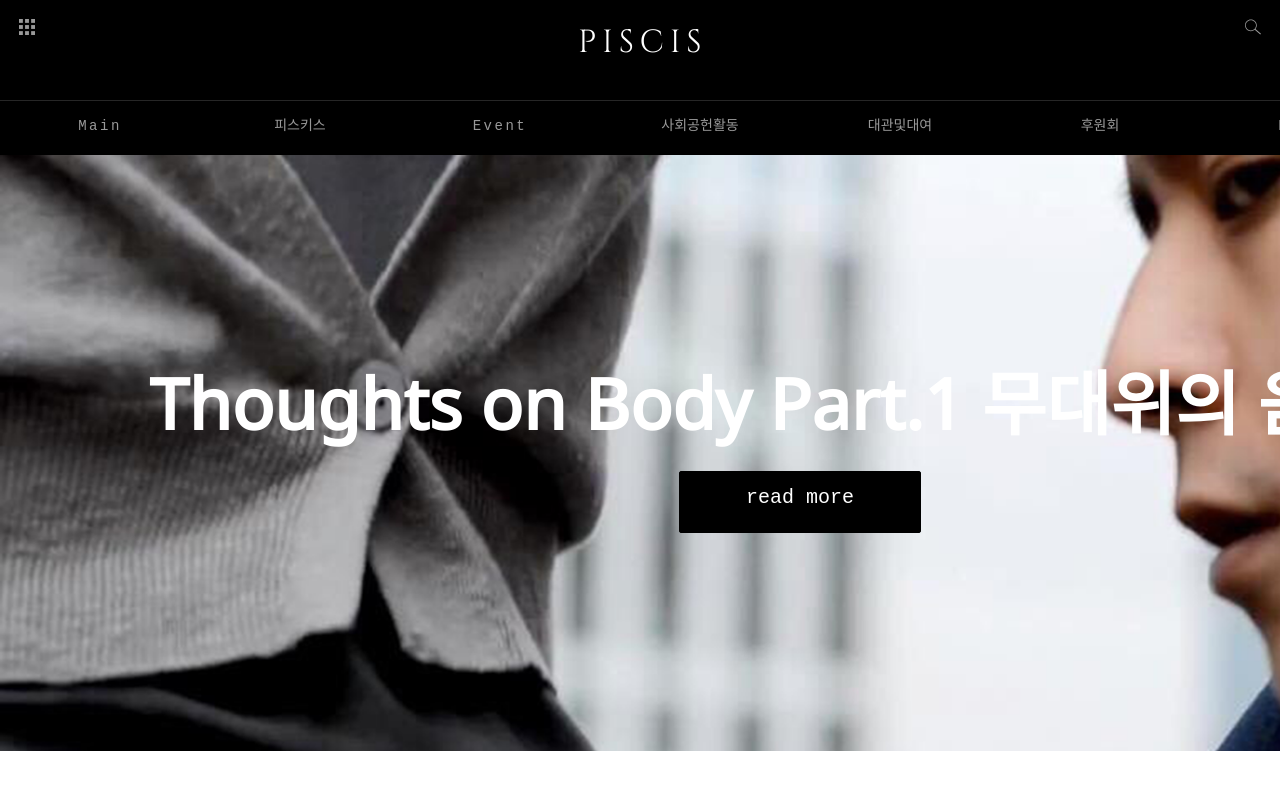
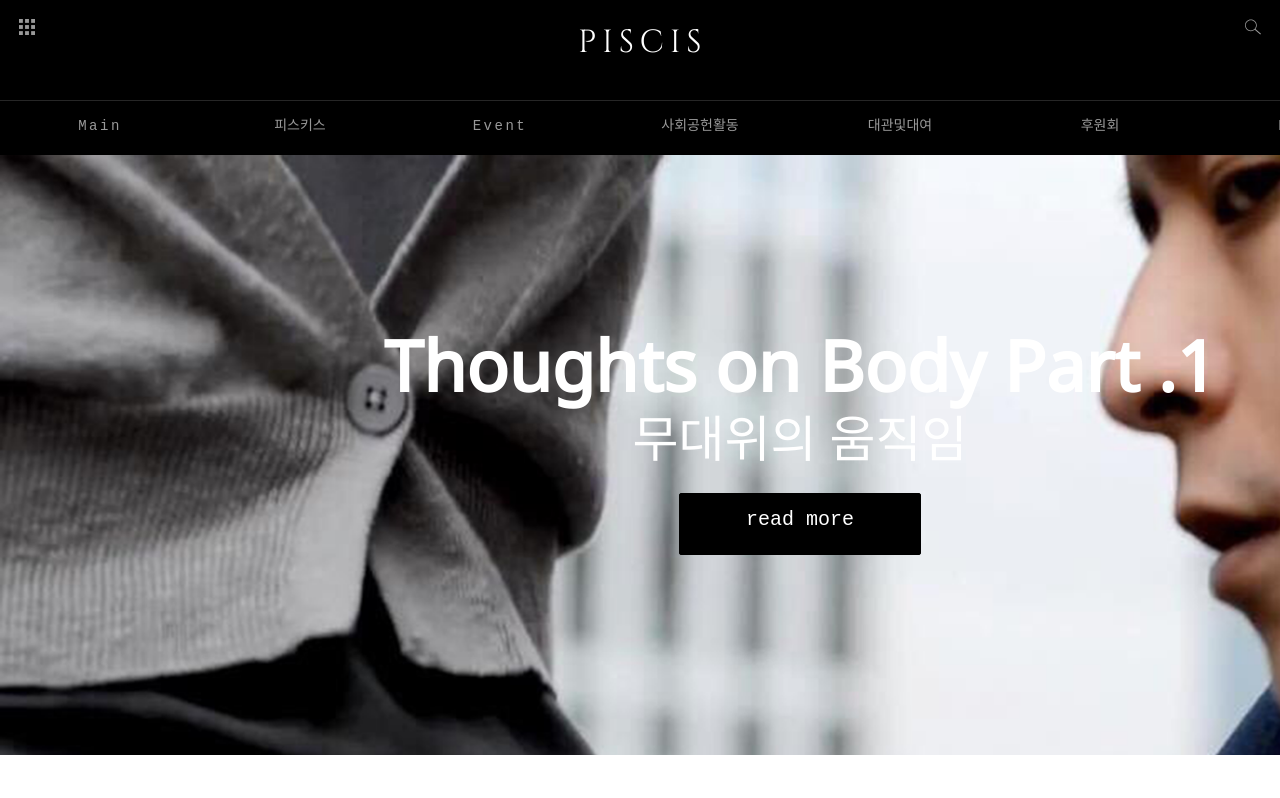
Before and after one commit to chungwoohee/portfolio, a website: page index.html in a window 1280 px wide. Shown: the top 798 px of the page. Drawn offline with nearby package versions, Linux system fonts and the light colour scheme; a web font is replaced by a local one.

Commit message:
last20170707

```diff
--- a/assets/css/style.dev.css
+++ b/assets/css/style.dev.css
@@ -8,7 +8,7 @@
   background: url(../../image/pic/main.png);
   background-size: cover;
   margin: 0 auto;
-  margin-top: 50px;
+  margin-top: 54px;
   position: relative;
 }
 /* line 11, assets\less\variable.less */
@@ -33,28 +33,29 @@
 .main .title {
   width: 1600px;
   position: absolute;
-  top: 33%;
+  top: 27%;
 }
 /* line 33, assets\less\variable.less */
 .main .title .workshopTitle {
+  font-family: 'Noto Sans', sans-serif;
   position: relative;
   text-align: center;
   z-index: 999;
 }
-/* line 38, assets\less\variable.less */
+/* line 39, assets\less\variable.less */
 .main .title h1 {
   color: #fff;
   font-size: 70px;
   display: inline-block;
 }
-/* line 45, assets\less\variable.less */
+/* line 46, assets\less\variable.less */
 .main span {
   display: block;
   color: #fff;
-  font-size: 25px;
-  line-height: 30px;
+  font-size: 50px;
+  line-height: 50px;
 }
-/* line 52, assets\less\variable.less */
+/* line 53, assets\less\variable.less */
 .main .Btn span {
   width: 240px;
   height: 60px;
@@ -66,15 +67,15 @@
   border: 1px #000 solid;
   border-radius: 2px;
   margin: 0 auto;
-  margin-top: 20px;
+  margin-top: 30px;
   position: relative;
   z-index: 999;
 }
-/* line 71, assets\less\variable.less */
+/* line 72, assets\less\variable.less */
 .news span {
   display: block;
 }
-/* line 75, assets\less\variable.less */
+/* line 76, assets\less\variable.less */
 .news .Btn span {
   width: 240px;
   height: 60px;
@@ -85,24 +86,24 @@
   text-align: center;
   font-size: 20px;
 }
-/* line 86, assets\less\variable.less */
+/* line 87, assets\less\variable.less */
 .news .rental .paragraph .Btn span {
   width: 120px;
   float: left;
 }
-/* line 91, assets\less\variable.less */
+/* line 92, assets\less\variable.less */
 .news .rent span {
   border: 1px #2ef7b2 solid;
   color: #2ef7b2;
   background-color: #fff;
 }
-/* line 98, assets\less\variable.less */
+/* line 99, assets\less\variable.less */
 .news .hall span {
   background-color: #2ef7b2;
   color: #146348;
   margin-left: 10px;
 }
-/* line 111, assets\less\variable.less */
+/* line 112, assets\less\variable.less */
 section.video .Btn span {
   display: inline-block;
   width: 240px;
@@ -197,7 +198,7 @@ a {
 /* line 69, assets\less\common.less */
 .wrap .gnb .menu {
   height: 50px;
-  background: #000;
+  background-color: rgba(0, 0, 0, 0.9);
   font-size: 0;
   position: absolute;
   width: 100%;
@@ -207,49 +208,50 @@ a {
 }
 /* line 79, assets\less\common.less */
 .wrap .gnb .menu .slidemenu {
-  height: 50px;
+  background-color: #000;
+  height: 54px;
 }
-/* line 81, assets\less\common.less */
+/* line 82, assets\less\common.less */
 .wrap .gnb .menu .slidemenu a {
   color: #999;
   font-size: 14px;
   display: inline-block;
 }
-/* line 86, assets\less\common.less */
+/* line 87, assets\less\common.less */
 .wrap .gnb .menu .slidemenu .en {
   letter-spacing: 0.18em;
 }
-/* line 87, assets\less\common.less */
+/* line 88, assets\less\common.less */
 .wrap .gnb .menu .slidemenu > ul {
   margin: 0 auto;
   width: 1600px;
   text-align: center;
   line-height: 50px;
 }
-/* line 92, assets\less\common.less */
+/* line 93, assets\less\common.less */
 .wrap .gnb .menu .slidemenu > ul > li {
   display: block;
   float: left;
   width: 200px;
 }
-/* line 100, assets\less\common.less */
+/* line 101, assets\less\common.less */
 .wrap .gnb .menu .sl {
   display: none;
   height: 600px;
   position: relative;
 }
-/* line 104, assets\less\common.less */
+/* line 105, assets\less\common.less */
 .wrap .gnb .menu .sl ul li {
   padding-top: 10px;
   line-height: 35px;
 }
-/* line 105, assets\less\common.less */
+/* line 106, assets\less\common.less */
 .wrap .gnb .menu .sl li > a {
   font-size: 13px;
   width: 100%;
   height: 100%;
 }
-/* line 112, assets\less\common.less */
+/* line 113, assets\less\common.less */
 .wrap .contents section .h1 {
   border: 1px #Ff0 solid;
   font-size: 38px;
@@ -258,41 +260,41 @@ a {
   text-transform: uppercase;
   letter-spacing: 0.1em;
 }
-/* line 121, assets\less\common.less */
+/* line 122, assets\less\common.less */
 .wrap .contents section.main {
   height: 600px;
   background-color: #f2f2f2;
 }
-/* line 126, assets\less\common.less */
+/* line 127, assets\less\common.less */
 .wrap .contents section.news {
   width: 1600px;
   margin: 0 auto;
   margin-top: 50px;
 }
-/* line 131, assets\less\common.less */
+/* line 132, assets\less\common.less */
 .wrap .contents section.news .calendar {
   width: 1600px;
   height: 200px;
   outline: 1px #ccc solid;
   margin-bottom: 50px;
 }
-/* line 138, assets\less\common.less */
+/* line 139, assets\less\common.less */
 .wrap .contents section.news .box {
   width: 1600px;
   height: 930px;
   margin: 0 auto;
 }
-/* line 143, assets\less\common.less */
+/* line 144, assets\less\common.less */
 .wrap .contents section.news .box .paragraph {
   border: 1px #f00 solid;
   margin: 20px;
 }
-/* line 147, assets\less\common.less */
+/* line 148, assets\less\common.less */
 .wrap .contents section.news .box .paragraph h1 {
   border: 1px #f0f solid;
   letter-spacing: 0.09em;
 }
-/* line 152, assets\less\common.less */
+/* line 153, assets\less\common.less */
 .wrap .contents section.news .box .topic {
   width: 450px;
   height: 100%;
@@ -300,31 +302,31 @@ a {
   float: left;
   display: grid;
 }
-/* line 160, assets\less\common.less */
+/* line 161, assets\less\common.less */
 .wrap .contents section.news .box .first {
   outline: 1px #ccc solid;
 }
-/* line 162, assets\less\common.less */
+/* line 163, assets\less\common.less */
 .wrap .contents section.news .box .first h1 {
   font-family: 'Cinzel', serif;
   margin: 0;
 }
-/* line 165, assets\less\common.less */
+/* line 166, assets\less\common.less */
 .wrap .contents section.news .box .second {
   margin: 0 125px;
   outline: 1px #ccc solid;
 }
-/* line 168, assets\less\common.less */
+/* line 169, assets\less\common.less */
 .wrap .contents section.news .box .second h1 {
   font-family: 'Cinzel', serif;
   margin: 0;
 }
-/* line 171, assets\less\common.less */
+/* line 172, assets\less\common.less */
 .wrap .contents section.news .box .article {
   width: 450px;
   height: 460px;
 }
-/* line 176, assets\less\common.less */
+/* line 177, assets\less\common.less */
 .wrap .contents section.news .box .article > span {
   border: 1px #00f solid;
   margin-left: 20px;
@@ -332,108 +334,108 @@ a {
   font-size: 12px;
   font-weight: 600;
 }
-/* line 184, assets\less\common.less */
+/* line 185, assets\less\common.less */
 .wrap .contents section.news .box .img {
   width: 450px;
   height: 450px;
 }
-/* line 189, assets\less\common.less */
+/* line 190, assets\less\common.less */
 .wrap .contents section.news .box img {
   width: 100%;
 }
-/* line 194, assets\less\common.less */
+/* line 195, assets\less\common.less */
 .wrap .contents section.news .box .third h1 {
   margin: 0;
 }
-/* line 195, assets\less\common.less */
+/* line 196, assets\less\common.less */
 .wrap .contents section.news .box .third .rental {
   margin-top: 30px;
 }
-/* line 200, assets\less\common.less */
+/* line 201, assets\less\common.less */
 .wrap .contents section.news .box .third > div {
   outline: 1px #ccc solid;
   width: 450px;
   height: 450px;
 }
-/* line 206, assets\less\common.less */
+/* line 207, assets\less\common.less */
 .wrap .contents section.news .box .third .paragraph .infotitle {
   border: 1px #00f solid;
   font-size: 12px;
   font-weight: 600;
   margin-bottom: 20px;
 }
-/* line 216, assets\less\common.less */
+/* line 217, assets\less\common.less */
 .wrap .contents section.sns {
   width: 100%;
   margin-top: 50px;
 }
-/* line 219, assets\less\common.less */
+/* line 220, assets\less\common.less */
 .wrap .contents section.sns .social {
   width: 1600px;
   height: 474px;
   margin: 0 auto;
 }
-/* line 224, assets\less\common.less */
+/* line 225, assets\less\common.less */
 .wrap .contents section.sns .social li {
   float: left;
   width: 790px;
   height: 474px;
 }
-/* line 229, assets\less\common.less */
+/* line 230, assets\less\common.less */
 .wrap .contents section.sns .social li a > img {
   width: 40px;
   height: 50px;
   float: right;
 }
-/* line 235, assets\less\common.less */
+/* line 236, assets\less\common.less */
 .wrap .contents section.sns .social li .blogimg {
   background-color: #f49ac1;
   outline: 1px #ccc solid;
   height: 400px;
 }
-/* line 241, assets\less\common.less */
+/* line 242, assets\less\common.less */
 .wrap .contents section.sns .social li .snsimg {
   outline: 1px #00F solid;
 }
-/* line 245, assets\less\common.less */
+/* line 246, assets\less\common.less */
 .wrap .contents section.sns .social li .snsimg ul > li {
   outline: 1px #000 solid;
   width: 197.5px;
   height: 200px;
 }
-/* line 253, assets\less\common.less */
+/* line 254, assets\less\common.less */
 .wrap .contents section.sns .social .media {
   margin-left: 20px;
 }
-/* line 260, assets\less\common.less */
+/* line 261, assets\less\common.less */
 .wrap .contents section.video {
   outline: 1px #f0f solid;
   margin: 0 auto;
   margin-top: 50px;
 }
-/* line 265, assets\less\common.less */
+/* line 266, assets\less\common.less */
 .wrap .contents section.video .videoimg {
   width: 1600px;
   margin: 0 auto;
   height: 200px;
 }
-/* line 270, assets\less\common.less */
+/* line 271, assets\less\common.less */
 .wrap .contents section.video .videoimg img {
   width: 100%;
   height: 100%;
 }
-/* line 273, assets\less\common.less */
+/* line 274, assets\less\common.less */
 .wrap .contents section.video .videoaline {
   width: 1600px;
   margin: 0 auto;
 }
-/* line 277, assets\less\common.less */
+/* line 278, assets\less\common.less */
 .wrap .contents section.video .videoaline a > img {
   width: 40px;
   height: 50px;
   float: right;
 }
-/* line 287, assets\less\common.less */
+/* line 288, assets\less\common.less */
 .wrap .footer {
   height: 329px;
   background: #000;
@@ -443,11 +445,11 @@ a {
   font-size: 11px;
   border: 1px #f00 solid;
 }
-/* line 296, assets\less\common.less */
+/* line 297, assets\less\common.less */
 .wrap .footer .footerwrap {
   height: 176px;
 }
-/* line 299, assets\less\common.less */
+/* line 300, assets\less\common.less */
 .wrap .footer .footerwrap .container > div {
   width: 240px;
   height: 73px;
@@ -456,52 +458,52 @@ a {
   margin: 45px 15px 0 0;
   line-height: 20px;
 }
-/* line 309, assets\less\common.less */
+/* line 310, assets\less\common.less */
 .wrap .footer .footerwrap .container p {
   color: #757474;
   font-size: 9px;
 }
-/* line 314, assets\less\common.less */
+/* line 315, assets\less\common.less */
 .wrap .footer .footerwrap .container {
   width: 1600px;
   margin: 0 auto;
 }
-/* line 318, assets\less\common.less */
+/* line 319, assets\less\common.less */
 .wrap .footer .footerwrap .container .info {
   width: 349px;
 }
-/* line 320, assets\less\common.less */
+/* line 321, assets\less\common.less */
 .wrap .footer .footerwrap .container span {
   display: inline-block;
   color: #fff;
   text-transform: uppercase;
   font-weight: normal;
 }
-/* line 327, assets\less\common.less */
+/* line 328, assets\less\common.less */
 .wrap .footer .footerwrap .container .name {
   color: #fff;
 }
-/* line 329, assets\less\common.less */
+/* line 330, assets\less\common.less */
 .wrap .footer .footerwrap .container .pis {
   padding-right: 5px;
   border-right: 1px #ccc solid;
   line-height: 8px;
 }
-/* line 330, assets\less\common.less */
+/* line 331, assets\less\common.less */
 .wrap .footer .footerwrap .container .master {
   font-size: 10px;
 }
-/* line 331, assets\less\common.less */
+/* line 332, assets\less\common.less */
 .wrap .footer .footerwrap .container .local {
   line-height: 11px;
   margin-top: 10px;
 }
-/* line 332, assets\less\common.less */
+/* line 333, assets\less\common.less */
 .wrap .footer .footerwrap .container .num {
   line-height: 11px;
   margin-top: 30px;
 }
-/* line 333, assets\less\common.less */
+/* line 334, assets\less\common.less */
 .wrap .footer .footerwrap .container .email {
   padding: 14px;
   font-size: .65em;
@@ -509,62 +511,62 @@ a {
   text-align: center;
   border: 1px #fff solid;
 }
-/* line 339, assets\less\common.less */
+/* line 340, assets\less\common.less */
 .wrap .footer .footerwrap .container .email a {
   color: #fff;
 }
-/* line 342, assets\less\common.less */
+/* line 343, assets\less\common.less */
 .wrap .footer .footerwrap .container .fallow .snsBtngroup {
   margin-top: 26px;
 }
-/* line 344, assets\less\common.less */
+/* line 345, assets\less\common.less */
 .wrap .footer .footerwrap .container .fallow .snsBtngroup a {
   margin: 0 10px 0 0;
 }
-/* line 345, assets\less\common.less */
+/* line 346, assets\less\common.less */
 .wrap .footer .footerwrap .container .fallow .snsBtngroup a svg {
   width: 25px;
 }
-/* line 353, assets\less\common.less */
+/* line 354, assets\less\common.less */
 .wrap .footer .footerend .notice {
   width: 1600px;
   margin: 0 auto;
   margin-bottom: 44px;
 }
-/* line 357, assets\less\common.less */
+/* line 358, assets\less\common.less */
 .wrap .footer .footerend .notice span {
   display: block;
   color: #fff;
   font-size: 10px;
   color: #757474;
 }
-/* line 365, assets\less\common.less */
+/* line 366, assets\less\common.less */
 .wrap .footer .footerend .end {
   border-top: 1px #262626 solid;
 }
-/* line 368, assets\less\common.less */
+/* line 369, assets\less\common.less */
 .wrap .footer .footerend .end ul {
   width: 1600px;
   margin: 0 auto;
   height: 80px;
   line-height: 80px;
 }
-/* line 369, assets\less\common.less */
+/* line 370, assets\less\common.less */
 .wrap .footer .footerend .end ul li {
   color: #757474;
   float: left;
   font-size: 14px;
   margin: 0 30px;
 }
-/* line 370, assets\less\common.less */
+/* line 371, assets\less\common.less */
 .wrap .footer .footerend .end ul li a {
   color: #757474;
 }
-/* line 372, assets\less\common.less */
+/* line 373, assets\less\common.less */
 .wrap .footer .footerend .end ul .marginfix {
   margin: 0;
 }
-/* line 373, assets\less\common.less */
+/* line 374, assets\less\common.less */
 .wrap .footer .footerend .end ul .fr {
   float: right;
 }
--- a/assets/less/common.less
+++ b/assets/less/common.less
@@ -68,7 +68,7 @@ a{text-decoration: none;}
 
   .menu{
     height: 50px;
-    background: @color-black;
+    background-color: rgba(0,0,0,.9);
     font-size: 0;
     position: absolute;
     width: 100%;
@@ -77,7 +77,8 @@ a{text-decoration: none;}
     overflow: hidden;
 
     .slidemenu{
-      height: 50px; //650
+      background-color: #000;
+      height: 54px;
       a{
         color: #999;
         font-size: 14px;
--- a/assets/less/variable.less
+++ b/assets/less/variable.less
@@ -5,7 +5,7 @@
     background: url(../../image/pic/main.png);
     background-size: cover;
     margin: 0 auto;
-    margin-top: 50px;
+    margin-top: 54px;
     position: relative;
 
     &:hover::after{
@@ -28,9 +28,10 @@
     .title{
       width: 1600px;
       position: absolute;
-      top: 33%;
+      top: 27%;
 
       .workshopTitle{
+        font-family: 'Noto Sans', sans-serif;
         position: relative;
         text-align: center;
         z-index: 999;}
@@ -45,8 +46,8 @@
     span{
       display: block;
       color: #fff;
-      font-size: 25px;
-      line-height: 30px;
+      font-size: 50px;
+      line-height: 50px;
     }
 
     .Btn span{
@@ -60,7 +61,7 @@
       border: 1px #000 solid;
       border-radius: 2px;
       margin: 0 auto;
-      margin-top: 20px;
+      margin-top: 30px;
       position: relative;
       z-index: 999;
     }
--- a/index.html
+++ b/index.html
@@ -107,7 +107,10 @@
     <div class="contents">
       <section class="main">
         <div class="title">
-          <div class="workshopTitle"><h1>Thoughts on Body Part.1 무대위의 움직임</h1></div>
+          <div class="workshopTitle">
+            <h1>Thoughts on Body Part .1</h1>
+            <span>무대위의 움직임</span>
+          </div>
           <a href="#" class="Btn"><span>read more</span></a>
         </div>
       </section>
```
Also changed, not shown: assets/javascript/javascript.js (+20 -2 lines), assets/css/style.css.
